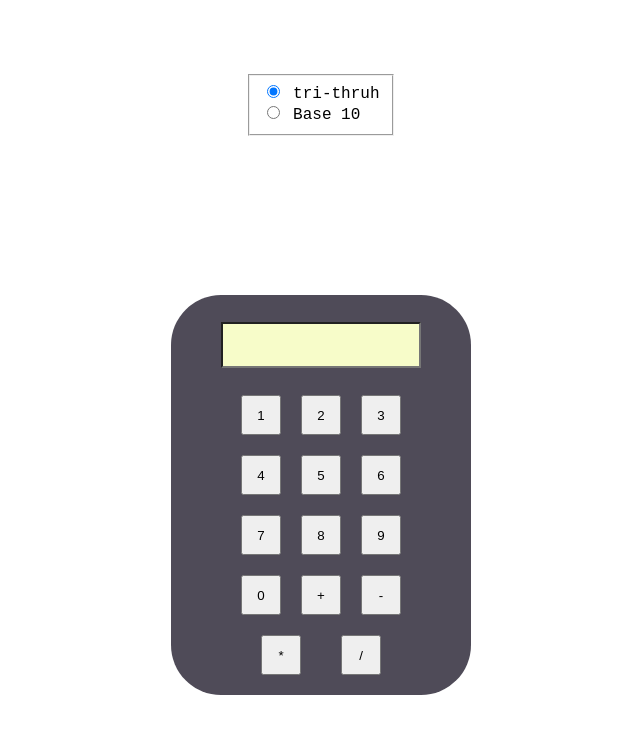
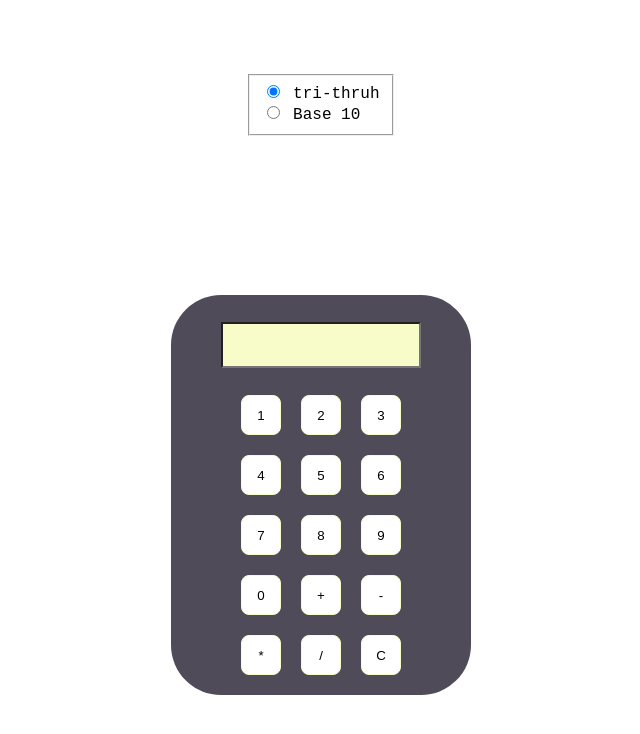
Before and after one commit to Alec-Phillips/Tri, a plain HTML site: page tri.html in a window 1280 px wide. Shown: the whole page, without its empty margins (319-959 px from the left). Drawn offline with Linux system fonts and the light colour scheme.

Commit message:
add all buttons and styling

```diff
--- a/tri.css
+++ b/tri.css
@@ -71,7 +71,14 @@ main {
 }
 .calc-button {
   width: 40px;
+  border-radius: 8px;
+  background-color: #ffffff;
+  border: 1px solid hsl(67, 91%, 89%);
 }
 .calc-button:hover {
   cursor: pointer;
+  background-color: hsl(67, 91%, 89%);
 }
+.calc-button:active {
+  background-color: hsl(66, 42%, 75%);
+}
--- a/tri.html
+++ b/tri.html
@@ -51,6 +51,7 @@
           <div class="calc-row">
             <button class="calc-button">*</button>
             <button class="calc-button">/</button>
+            <button class="calc-button" id="clear-button">C</button>
           </div>
         </div>
       </div>
```
